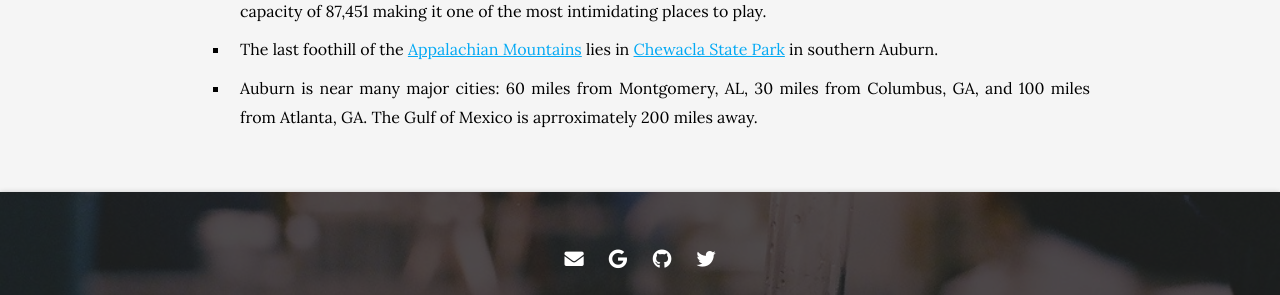
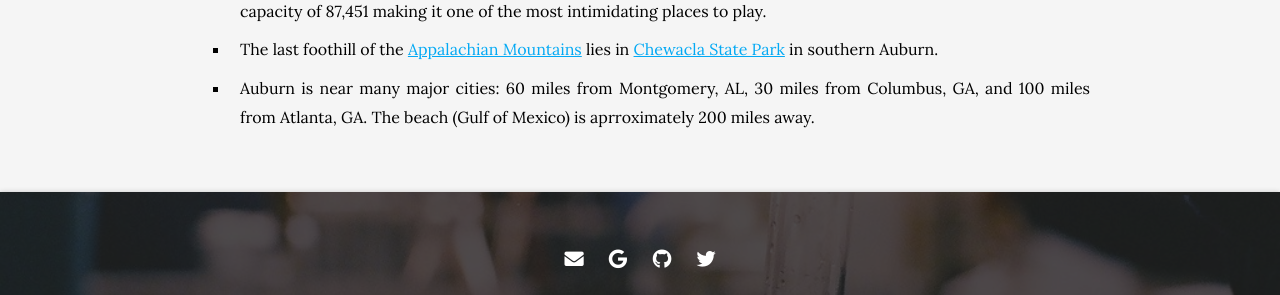
Before and after one commit to mistriotis-lab/mistriotis-lab.github.io, a Jekyll site: the page built from contact/index.md, in a window 1280 px wide and 900 px high, scrolled down 1649 px. Shown: the part 574-869 px from the top of the window. Built offline with Jekyll 4.4.1, drawn with Linux system fonts in a browser that asks for light colours; nearby versions of some CDN libraries.

Commit message:
Update index.md

```diff
--- a/contact/index.md
+++ b/contact/index.md
@@ -86,7 +86,7 @@ USA
 
 - The last foothill of the [Appalachian Mountains](https://en.wikipedia.org/wiki/Appalachian_Mountains) lies in [Chewacla State Park](https://www.alapark.com/parks/chewacla-state-park) in southern Auburn.
 
-- Auburn is near many major cities: 60 miles from Montgomery, AL, 30 miles from Columbus, GA, and 100 miles from Atlanta, GA. The Gulf of Mexico is aprroximately 200 miles away.
+- Auburn is near many major cities: 60 miles from Montgomery, AL, 30 miles from Columbus, GA, and 100 miles from Atlanta, GA. The beach (Gulf of Mexico) is aprroximately 200 miles away.
 
 
 {:.center}
```
